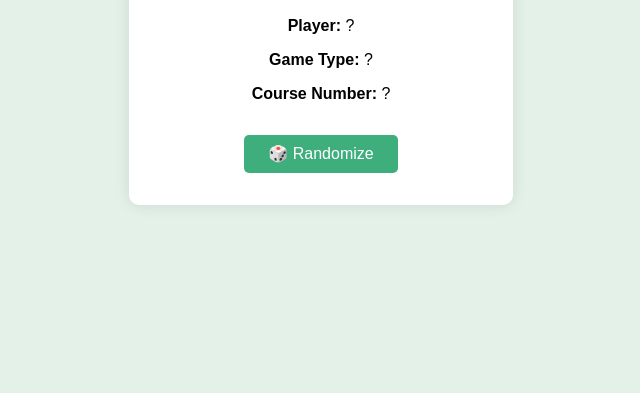
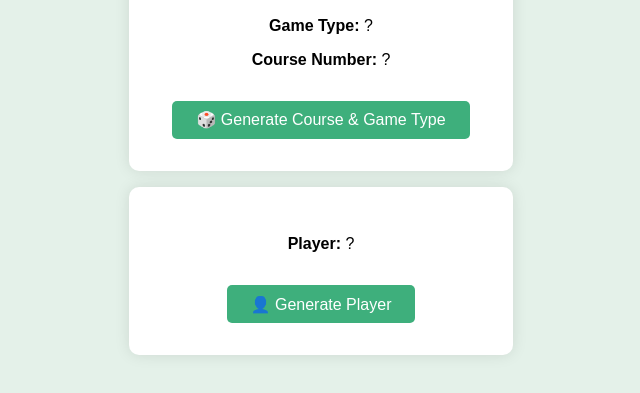
Before and after one commit to Geraldine-Edwards/WMG-family-tournament, a plain HTML site: page index.html in a window 1280 px wide. Shown: the part 411-804 px from the top of the page, without its empty margins (319-959 px from the left). Drawn offline with Linux system fonts and the light colour scheme.

Commit message:
seperate code structure for player from course and game type

```diff
--- a/assets/JS/script.js
+++ b/assets/JS/script.js
@@ -10,8 +10,11 @@ function randomCourseNumber() {
   return Math.floor(Math.random() * totalCourses) + 1; // 1 to 33
 }
 
-function randomize() {
-  document.getElementById("player").textContent = randomItem(players);
+function generateCourseAndGame() {
   document.getElementById("game").textContent = randomItem(gameTypes);
   document.getElementById("course").textContent = `#${randomCourseNumber()}`;
 }
+
+function generatePlayer() {
+  document.getElementById("player").textContent = randomItem(players);
+}
--- a/index.html
+++ b/index.html
@@ -9,10 +9,15 @@
     <div class="card">
       <img src="assets/images/WMG.png" alt="WMG Logo" class="logo" />
       <h2>WMG Family Golf Tournament Randomizer</h2>
-      <p><strong>Player:</strong> <span id="player">?</span></p>
       <p><strong>Game Type:</strong> <span id="game">?</span></p>
       <p><strong>Course Number:</strong> <span id="course">?</span></p>
-      <button onclick="randomize()">🎲 Randomize</button>
+      <button onclick="generateCourseAndGame()">
+        🎲 Generate Course & Game Type
+      </button>
+    </div>
+    <div class="card">
+      <p><strong>Player:</strong> <span id="player">?</span></p>
+      <button onclick="generatePlayer()">👤 Generate Player</button>
     </div>
     <script src="assets/JS/script.js"></script>
   </body>
```
